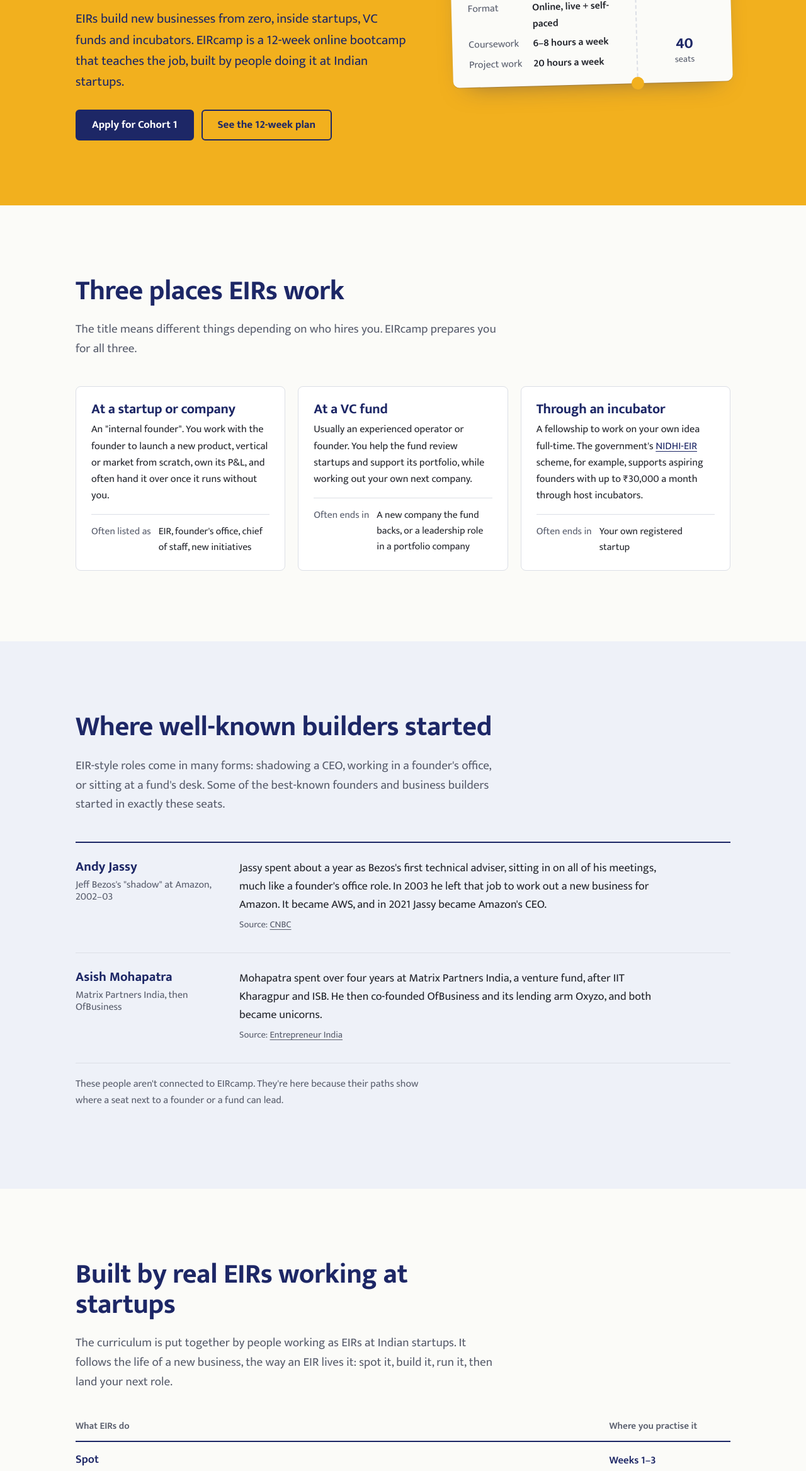
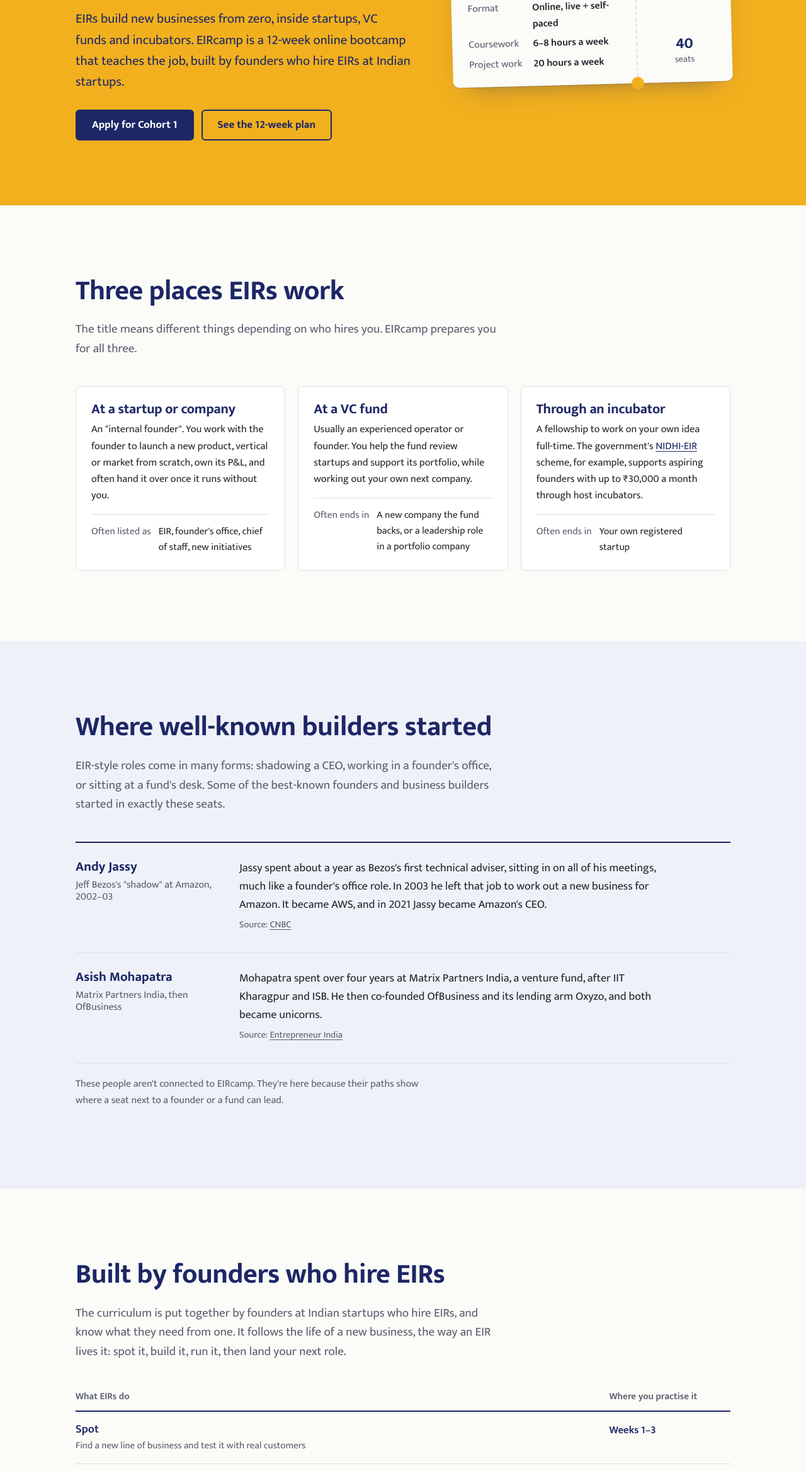
Before and after one commit to rhlKumar/bootcamp, a plain HTML site: page index.html in a window 1280 px wide. Shown: the part 420-2755 px from the top of the page at 63% size. Drawn offline with Linux system fonts and the light colour scheme; a web font is replaced by a local one.

Commit message:
Add refund policy; say curriculum is built by founders who hire EIRs
Co-Authored-By: Claude Opus 5.5 <noreply@anthropic.com>

```diff
--- a/index.html
+++ b/index.html
@@ -4,7 +4,7 @@
   <meta charset="utf-8">
   <meta name="viewport" content="width=device-width, initial-scale=1">
   <title>EIRcamp: a 12-week online bootcamp for aspiring entrepreneurs in residence</title>
-  <meta name="description" content="Train for the entrepreneur in residence role. A 12-week online bootcamp built by EIRs working at Indian startups. ₹10,000.">
+  <meta name="description" content="Train for the entrepreneur in residence role. A 12-week online bootcamp built by founders who hire EIRs. ₹10,000.">
   <link rel="preconnect" href="https://fonts.googleapis.com">
   <link rel="preconnect" href="https://fonts.gstatic.com" crossorigin>
   <link href="https://fonts.googleapis.com/css2?family=Anek+Latin:wdth,wght@75..125,400..800&family=Mukta:wght@400;500;600;700&display=swap" rel="stylesheet">
@@ -31,7 +31,7 @@
     <div class="wrap">
       <div>
         <h1 id="hero-title">Train for the entrepreneur in residence role.</h1>
-        <p class="lede">EIRs build new businesses from zero, inside startups, VC funds and incubators. EIRcamp is a 12-week online bootcamp that teaches the job, built by people doing it at Indian startups.</p>
+        <p class="lede">EIRs build new businesses from zero, inside startups, VC funds and incubators. EIRcamp is a 12-week online bootcamp that teaches the job, built by founders who hire EIRs at Indian startups.</p>
         <div class="hero-actions">
           <a class="btn" href="/apply/">Apply for Cohort 1</a>
           <a class="btn btn-ghost" href="/programs/bootcamp/">See the 12-week plan</a>
@@ -113,8 +113,8 @@
   <section aria-labelledby="jd-title">
     <div class="wrap">
       <div class="section-head">
-        <h2 id="jd-title">Built by real EIRs working at startups</h2>
-        <p>The curriculum is put together by people working as EIRs at Indian startups. It follows the life of a new business, the way an EIR lives it: spot it, build it, run it, then land your next role.</p>
+        <h2 id="jd-title">Built by founders who hire EIRs</h2>
+        <p>The curriculum is put together by founders at Indian startups who hire EIRs, and know what they need from one. It follows the life of a new business, the way an EIR lives it: spot it, build it, run it, then land your next role.</p>
       </div>
       <table class="jdmap">
         <thead><tr><th scope="col">What EIRs do</th><th scope="col">Where you practise it</th></tr></thead>
@@ -242,7 +242,7 @@
         <details><summary>How much experience do I need?</summary><div><p>EIRcamp is designed for people with 1 to 7 years of work experience. Final-year students and MBA candidates are welcome too, if they can give 26–28 hours a week.</p></div></details>
         <details><summary>Can I do this while working full-time?</summary><div><p>It's demanding. Expect 6–8 hours of coursework and about 20 hours of project work every week. It suits people between roles, students, and people with flexible or part-time work. Live sessions are on Saturday morning and Wednesday evening.</p></div></details>
         <details><summary>Can I work on an idea for my current employer?</summary><div><p>You can use a company you know as the setting for your work, but check your employer's policies first. Many participants choose a public company or a startup they admire instead.</p></div></details>
-        <details><summary>Is the fee refundable?</summary><div><p class="ph-note">Placeholder</p><p>State your refund policy here.</p></div></details>
+        <details><summary>Is the fee refundable?</summary><div><p>Generally, no. Once you've paid, the fee isn't refundable, but if something unexpected comes up, write to us and we'll look at your case individually.</p></div></details>
       </div>
     </div>
   </section>
```
Also changed, not shown: programs/bootcamp/index.html (+1 -1 lines).
